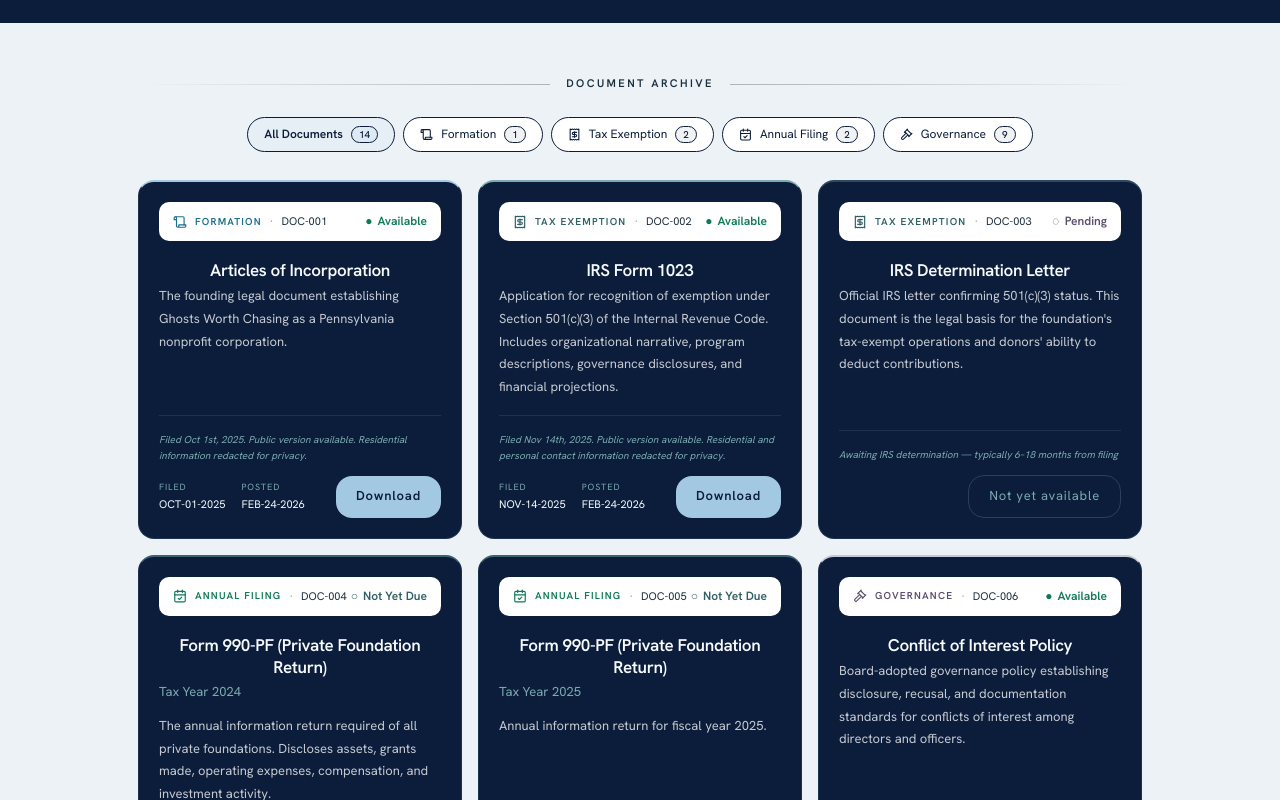
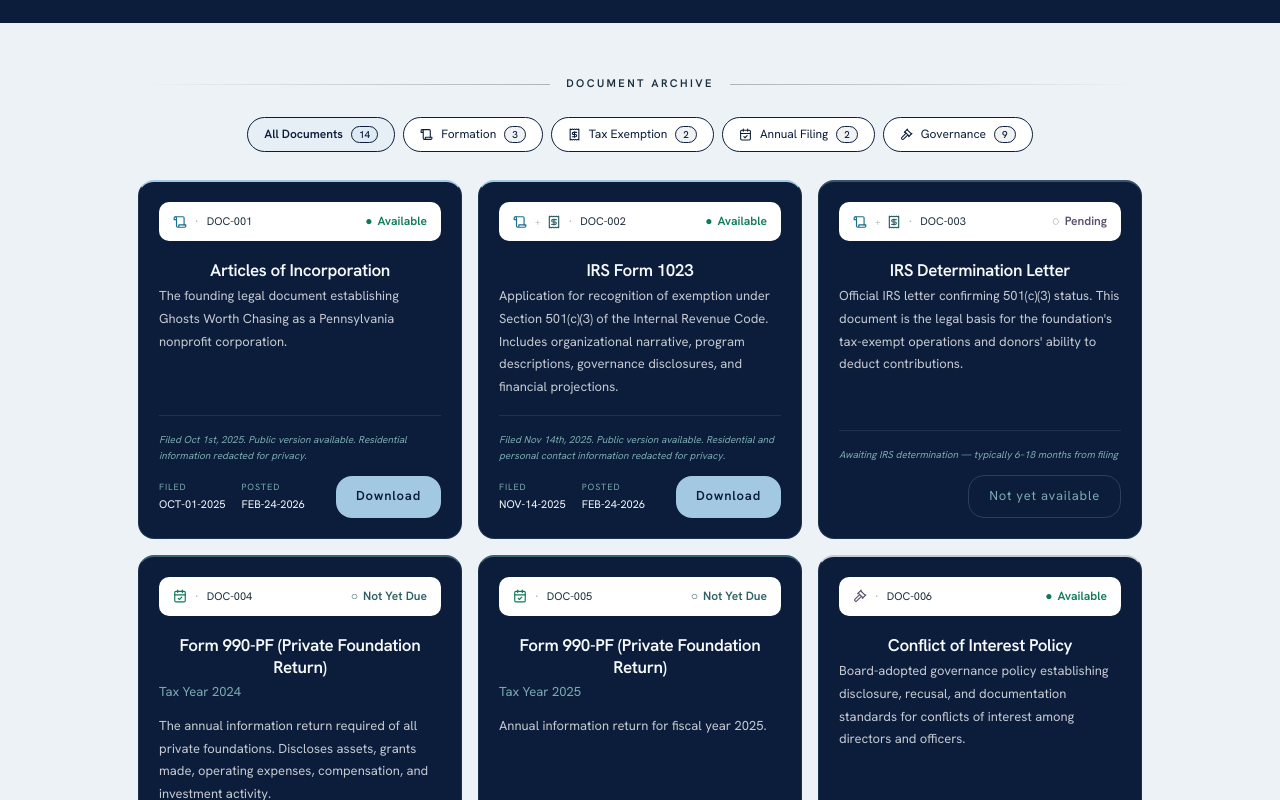
Before and after one commit to Roco41589/ghosts-worth-chasing-site, a Next.js app in the folder ghosts-redesign/: page /transparency/documents in a window 1280 px wide. Shown: the part 500-1300 px from the top of the page. Built offline with nearby package versions, Linux system fonts and the light colour scheme.

Commit message:
Update page.tsx

```diff
--- a/ghosts-redesign/app/transparency/documents/page.tsx
+++ b/ghosts-redesign/app/transparency/documents/page.tsx
@@ -21,7 +21,7 @@
   id:          string;
   title:       string;
   subtitle?:   string;
-  type:        string;
+  type:        string[];
   description: string;
   year:        string;
   filedDate:   string | null;
@@ -52,7 +52,7 @@
   {
     id: "DOC-001",
     title: "Articles of Incorporation",
-    type: "Formation",
+    type: ["Formation"],
     description: "The founding legal document establishing Ghosts Worth Chasing as a Pennsylvania nonprofit corporation.",
     year: "2025",
     filedDate: "OCT-01-2025",
@@ -66,7 +66,7 @@
   {
     id: "DOC-002",
     title: "IRS Form 1023",
-    type: "Tax Exemption",
+    type: ["Formation", "Tax Exemption"],
     description:
       "Application for recognition of exemption under Section 501(c)(3) of the Internal Revenue Code. Includes organizational narrative, program descriptions, governance disclosures, and financial projections.",
     year: "2025",
@@ -80,21 +80,21 @@
     fileSize: null,
   },
   {
-    id: "DOC-003", title: "IRS Determination Letter", type: "Tax Exemption",
+    id: "DOC-003", title: "IRS Determination Letter", type: ["Formation", "Tax Exemption"],
     description: "Official IRS letter confirming 501(c)(3) status. This document is the legal basis for the foundation's tax-exempt operations and donors' ability to deduct contributions.",
     year: "2025 or 2026", filedDate: null, postedDate: null,
     status: "Pending", statusNote: "Awaiting IRS determination — typically 6–18 months from filing",
     mandatory: true, fileUrl: null, fileSize: null,
   },
   {
-    id: "DOC-004", title: "Form 990-PF (Private Foundation Return)", subtitle: "Tax Year 2024", type: "Annual Filing",
+    id: "DOC-004", title: "Form 990-PF (Private Foundation Return)", subtitle: "Tax Year 2024", type: ["Annual Filing"],
     description: "The annual information return required of all private foundations. Discloses assets, grants made, operating expenses, compensation, and investment activity.",
     year: "2024", filedDate: null, postedDate: null,
     status: "Not Yet Due", statusNote: "Due by November 15, 2025 (extended) or May 15, 2025 (standard). Will be posted within 30 days of filing.",
     mandatory: true, fileUrl: null, fileSize: null,
   },
   {
-    id: "DOC-005", title: "Form 990-PF (Private Foundation Return)", subtitle: "Tax Year 2025", type: "Annual Filing",
+    id: "DOC-005", title: "Form 990-PF (Private Foundation Return)", subtitle: "Tax Year 2025", type: ["Annual Filing"],
     description: "Annual information return for fiscal year 2025.",
     year: "2025", filedDate: null, postedDate: null,
     status: "Not Yet Due", statusNote: "Due May or November 2026.",
@@ -103,7 +103,7 @@
   {
     id: "DOC-006",
     title: "Conflict of Interest Policy",
-    type: "Governance",
+    type: ["Governance"],
     description:
       "Board-adopted governance policy establishing disclosure, recusal, and documentation standards for conflicts of interest among directors and officers.",
     year: "2024",
@@ -116,14 +116,14 @@
     fileSize: null,
   },
   {
-    id: "DOC-007", title: "Whistleblower Policy", type: "Governance",
+    id: "DOC-007", title: "Whistleblower Policy", type: ["Governance"],
     description: "Policy protecting individuals who report concerns about illegal activity, misuse of funds, or other improper conduct by the foundation or its leadership.",
     year: "2024", filedDate: "September 2024", postedDate: null,
     status: "Pending", statusNote: "Will be posted upon 501(c)(3) determination",
     mandatory: false, fileUrl: null, fileSize: null,
   },
   {
-    id: "DOC-008", title: "Document Retention Policy", type: "Governance",
+    id: "DOC-008", title: "Document Retention Policy", type: ["Governance"],
     description: "Policy governing how long the foundation retains various categories of records and the procedures for their secure disposal.",
     year: "2024", filedDate: "September 2024", postedDate: null,
     status: "Pending", statusNote: "Will be posted upon 501(c)(3) determination",
@@ -132,7 +132,7 @@
   {
     id: "DOC-009",
     title: "Endowment & Investment Policy",
-    type: "Governance",
+    type: ["Governance"],
     description:
       "Board-adopted policy establishing standards for the stewardship, investment oversight, and long-term management of endowment-designated assets.",
     year: "2025",
@@ -147,7 +147,7 @@
   {
     id: "DOC-010",
     title: "Gift Acceptance Policy",
-    type: "Governance",
+    type: ["Governance"],
     description: "Board-adopted policy establishing standards for the review, acceptance, and stewardship of charitable contributions to Ghosts Worth Chasing.",
     year: "2025",
     filedDate: "OCT-01-2025",
@@ -159,28 +159,28 @@
     fileSize: null,
   },
   {
-    id: "DOC-011", title: "Whistleblower Policy", type: "Governance",
+    id: "DOC-011", title: "Whistleblower Policy", type: ["Governance"],
     description: "Policy establishing procedures for reporting suspected illegal, unethical, or improper conduct and protections against retaliation.",
     year: "2024", filedDate: "September 2024", postedDate: null,
     status: "Pending", statusNote: "Will be posted upon 501(c)(3) determination",
     mandatory: false, fileUrl: null, fileSize: null,
   },
   {
-    id: "DOC-012", title: "Grantmaking Policy", type: "Governance",
+    id: "DOC-012", title: "Grantmaking Policy", type: ["Governance"],
     description: "Policy outlining eligibility criteria, review procedures, conflict safeguards, and documentation standards for the foundation's grantmaking activities.",
     year: "2024", filedDate: "September 2024", postedDate: null,
     status: "Pending", statusNote: "Will be posted upon 501(c)(3) determination",
     mandatory: false, fileUrl: null, fileSize: null,
   },
   {
-    id: "DOC-013", title: "Investment Policy Statement", type: "Governance",
+    id: "DOC-013", title: "Investment Policy Statement", type: ["Governance"],
     description: "Policy governing the management, allocation, and oversight of foundation assets, including endowment investment objectives and risk parameters.",
     year: "2024", filedDate: "September 2024", postedDate: null,
     status: "Pending", statusNote: "Will be posted upon 501(c)(3) determination",
     mandatory: false, fileUrl: null, fileSize: null,
   },
   {
-    id: "DOC-014", title: "Financial Controls & Procedures Policy", type: "Governance",
+    id: "DOC-014", title: "Financial Controls & Procedures Policy", type: ["Governance"],
     description: "Policy establishing internal financial controls, approval authority, segregation of duties, and reporting standards for foundation operations.",
     year: "2024", filedDate: "September 2024", postedDate: null,
     status: "Pending", statusNote: "Will be posted upon 501(c)(3) determination",
@@ -254,18 +254,17 @@
 
 function DocumentCard({ doc, index, mounted }: { doc: GWCDocument; index: number; mounted: boolean }) {
   const [hovered, setHovered] = useState(false);
-  const typeCfg   = DOC_TYPES[doc.type]      || { color: C.orchid, darkColor: "#5A4E6E", Icon: Gavel };
-  const statusCfg = STATUS_CONFIG[doc.status] || { color: C.tealGrey, darkColor: "#2E5F65", dot: "○", label: doc.status };
+  const primaryCfg = DOC_TYPES[doc.type[0]] || { color: C.orchid, darkColor: "#5A4E6E", Icon: Gavel };
+  const statusCfg  = STATUS_CONFIG[doc.status] || { color: C.tealGrey, darkColor: "#2E5F65", dot: "○", label: doc.status };
   const isAvailable = doc.status === "Available";
-  const { Icon } = typeCfg;
 
   return (
     <div
       onMouseEnter={() => setHovered(true)}
       onMouseLeave={() => setHovered(false)}
       style={{
-        border:       `1px solid ${hovered ? typeCfg.color + "50" : "rgba(163,201,226,0.12)"}`,
-        borderTop:    `2px solid ${isAvailable ? typeCfg.color : typeCfg.color + "50"}`,
+        border:       `1px solid ${hovered ? primaryCfg.color + "50" : "rgba(163,201,226,0.12)"}`,
+        borderTop:    `2px solid ${isAvailable ? primaryCfg.color : primaryCfg.color + "50"}`,
         borderRadius: 16, padding: "20px",
         background:   hovered ? "#0F2444" : C.navy,
         transition:   "all 0.2s ease",
@@ -274,16 +273,25 @@
         transitionDelay: `${index * 0.04}s`, display: "flex", flexDirection: "column",
       }}
     >
-      {/* Card header — year removed, icon swapped to Lucide */}
+      {/* Card header — multiple type icons supported */}
       <div style={{
         display: "flex", justifyContent: "space-between", alignItems: "center",
         background: "white", borderRadius: 10, padding: "10px 14px", marginBottom: 18,
       }}>
         <div style={{ display: "flex", gap: 8, alignItems: "center" }}>
-          <Icon size={14} color={typeCfg.darkColor} strokeWidth={2} />
-          <span style={{ fontSize: 10, letterSpacing: "0.12em", textTransform: "uppercase", color: typeCfg.darkColor, fontFamily: "Hanken Grotesk, sans-serif", fontWeight: 700 }}>{doc.type}</span>
+          {/* Render one icon per type */}
+          {doc.type.map((t, i) => {
+            const cfg = DOC_TYPES[t];
+            if (!cfg) return null;
+            const { Icon } = cfg;
+            return (
+              <span key={t} style={{ display: "flex", alignItems: "center", gap: i === 0 ? 0 : 4 }}>
+                {i > 0 && <span style={{ fontSize: 10, color: C.slateInk, opacity: 0.3, marginRight: 2 }}>+</span>}
+                <Icon size={14} color={cfg.darkColor} strokeWidth={2} />
+              </span>
+            );
+          })}
           <span style={{ fontSize: 11, color: C.slateInk, fontFamily: "Hanken Grotesk, sans-serif", opacity: 0.5 }}>·</span>
-          {/* Year removed — filed/posted dates in footer carry this info */}
           <span style={{ fontSize: 11, color: C.slateInk, fontFamily: "Hanken Grotesk, sans-serif" }}>{doc.id}</span>
         </div>
         <span style={{ fontSize: 12, color: statusCfg.darkColor, fontFamily: "Hanken Grotesk, sans-serif", display: "flex", alignItems: "center", gap: 5, fontWeight: 600 }}>
@@ -362,11 +370,11 @@
   useEffect(() => { setTimeout(() => setMounted(true), 80); }, []);
 
   const typeCounts = DOCUMENTS.reduce<Record<string, number>>((acc, d) => {
-    acc[d.type] = (acc[d.type] || 0) + 1;
+    d.type.forEach(t => { acc[t] = (acc[t] || 0) + 1; });
     return acc;
   }, {});
 
-  const filtered       = activeType === "All Documents" ? DOCUMENTS : DOCUMENTS.filter(d => d.type === activeType);
+  const filtered       = activeType === "All Documents" ? DOCUMENTS : DOCUMENTS.filter(d => d.type.includes(activeType));
   const availableCount = DOCUMENTS.filter(d => d.status === "Available").length;
 
   return (
```
